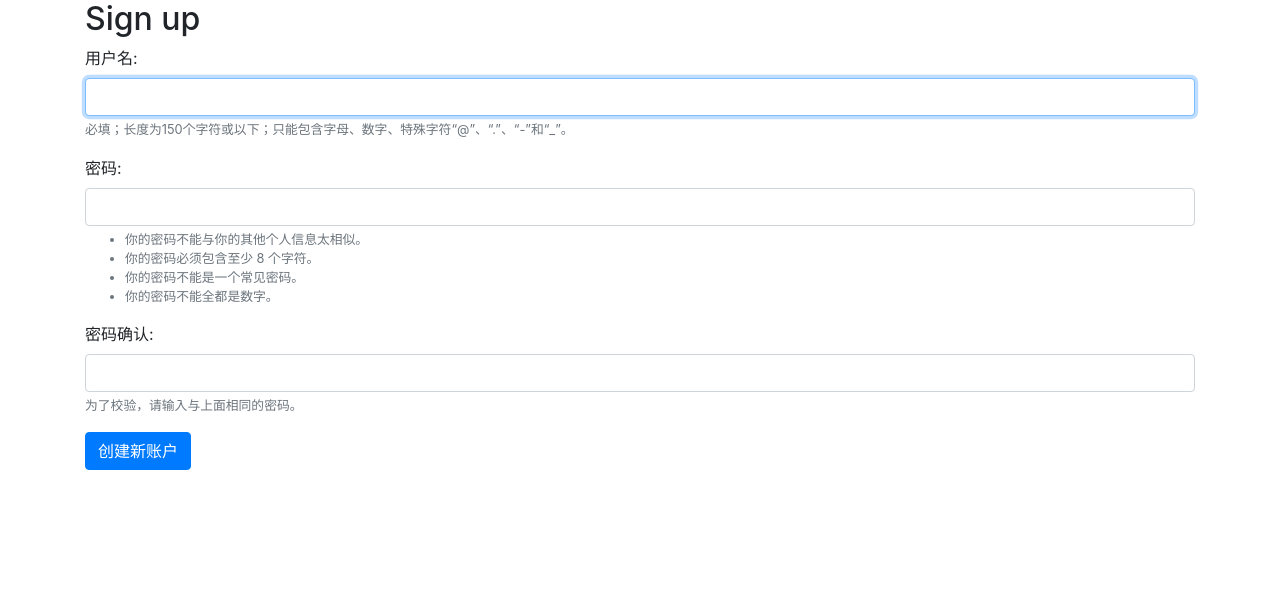
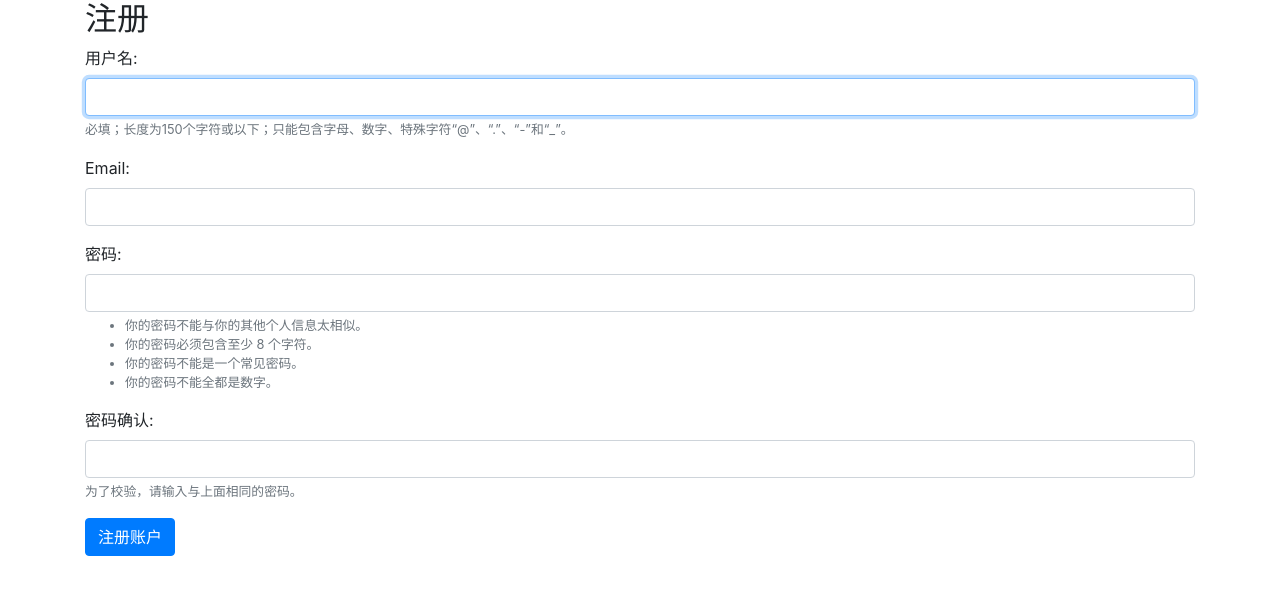
Before and after one commit to Pangwr1/boards-system, a Django app: page /signup/ in a window 1280 px wide. Shown: the top 595 px of the page. Run offline with Django 5.2, Linux system fonts and the light colour scheme; some libraries are stand-ins or nearby versions; some web fonts are replaced.

Commit message:
Add Email field to SignUpForm

```diff
--- /dev/null
+++ b/accounts/forms.py
@@ -0,0 +1,9 @@
+from django import forms
+from django.contrib.auth.forms import UserCreationForm
+from django.contrib.auth.models import User
+
+class SignUpForm(UserCreationForm):
+    email = forms.CharField(max_length=254, required=True, widget=forms.EmailInput())
+    class Meta:
+        model = User
+        fields = ('username', 'email', 'password1', 'password2')
--- a/accounts/views.py
+++ b/accounts/views.py
@@ -2,14 +2,16 @@ from django.shortcuts import render, redirect
 from django.contrib.auth.forms import UserCreationForm
 from django.contrib.auth import login as auth_login
 
+from accounts.forms import SignUpForm
+
 # Create your views here.
 def signup(request):
     if request.method == 'POST':
-        form = UserCreationForm(request.POST)
+        form = SignUpForm(request.POST)
         if form.is_valid():
             user = form.save()
             auth_login(request, user)
             return redirect('home')
     else:
-        form = UserCreationForm()
+        form = SignUpForm()
     return render(request, 'signup.html', {'form': form})
--- a/templates/signup.html
+++ b/templates/signup.html
@@ -2,11 +2,11 @@
 
 {% block body %}
   <div class="container">
-    <h2>Sign up</h2>
+    <h2>注册</h2>
     <form method="post" novalidate>
       {% csrf_token %}
       {% include 'includes/form.html' %}
-      <button type="submit" class="btn btn-primary">创建新账户</button>
+      <button type="submit" class="btn btn-primary">注册账户</button>
     </form>
   </div>
 {% endblock %}
```
Also changed, not shown: accounts/tests/test_form_signup.py (added, +9 -0 lines), accounts/tests/test_view_signup.py (renamed from accounts/tests.py, +14 -2 lines), accounts/tests/__init__.py (added).
